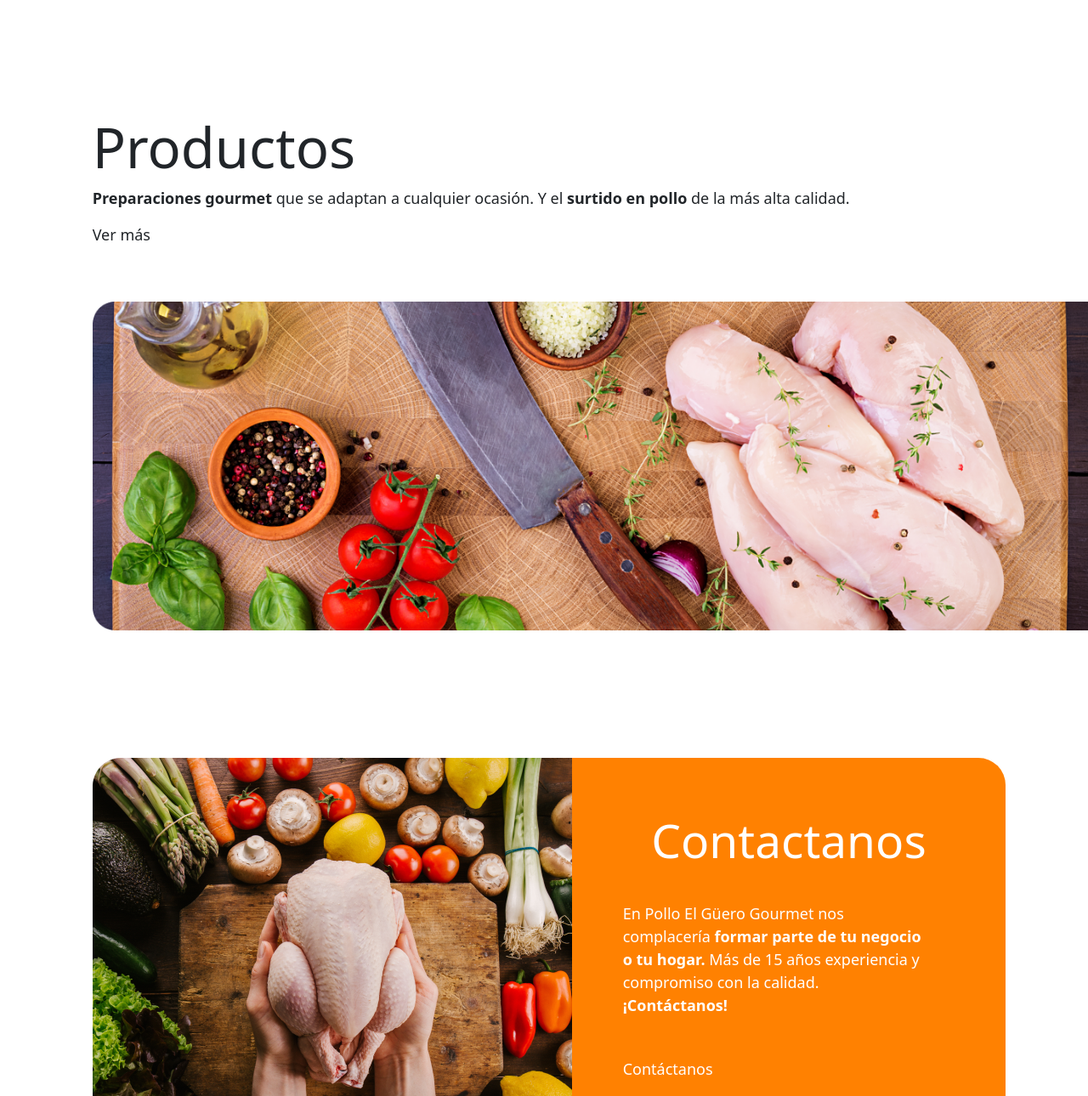
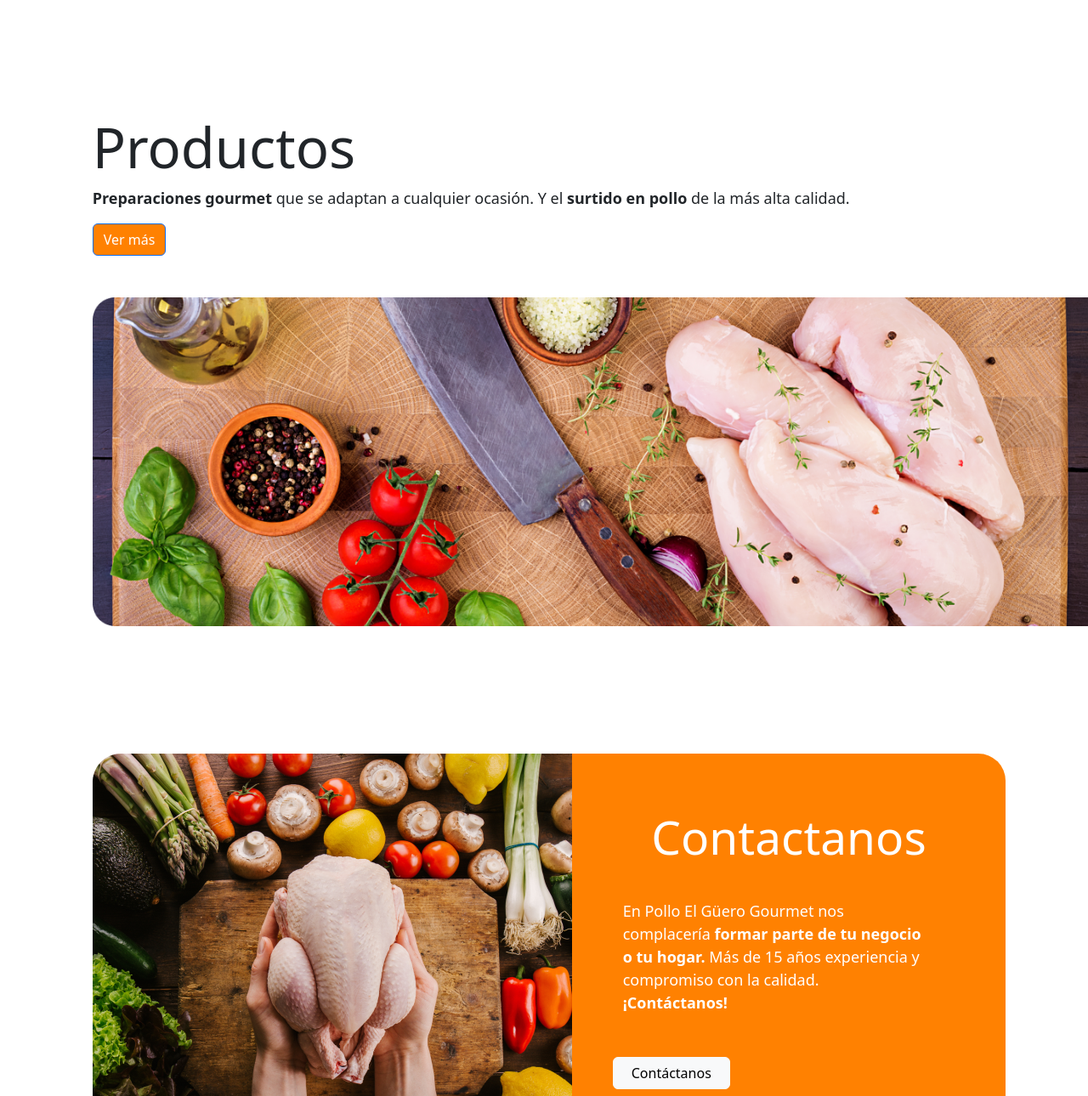
Before and after one commit to JosueRuz/Coder-house, a website: page index.html in a window 1280 px wide. Shown: the part 2444-3734 px from the top of the page at 85% size. Drawn offline with nearby package versions, Linux system fonts and the light colour scheme.

Commit message:
iteración botones

```diff
--- a/index.html
+++ b/index.html
@@ -122,7 +122,7 @@
               <strong>la mejor calidad en todos nuestros productos</strong> gourmet y
               surtido en pollo fresco.
             </p>
-            <p>Ver más</p>
+            <a href="pages/nosotros.html" class="btn btn-primary">Ver más</a>
           </div>
         </div>
       </section>
@@ -221,7 +221,7 @@
               <strong>Preparaciones gourmet</strong> que se adaptan a cualquier ocasión. Y
               el <strong>surtido en pollo</strong> de la más alta calidad.
             </p>
-            <p>Ver más</p>
+            <a href="pages/productos.html" class="btn btn-primary">Ver más</a>
           </di>
         </div>
         <div class="row justify-content-end">
@@ -247,7 +247,7 @@
               experiencia y compromiso con la calidad.
               <strong>¡Contáctanos!</strong>
             </p>
-            <p>Contáctanos</p>
+            <a href="pages/contacto.html" class="btn btn-light col-4">Contáctanos</a>
           </div>
         </div>
       </section>
--- a/sass/utilidades/_variables.scss
+++ b/sass/utilidades/_variables.scss
@@ -8,3 +8,14 @@ $blancotext: #FFFFFF;
 
 //tipografía
 $font: 'Poppins', sans-serif;
+
+// Botones
+.btn-primary{
+    background-color: $naranja; /* Cambia el color de fondo del botón */
+    color: white; /* Cambia el color del texto del botón */
+    outline: none;
+}
+
+.btn-primary:hover{
+    background-color: #e64d00; /* Cambia el color de fondo al pasar el cursor sobre el botón */
+}
```
Also changed, not shown: pages/nosotros.html (+1 -1 lines), pages/productos.html (+1 -1 lines), css/estilos.css, 1 other file.
